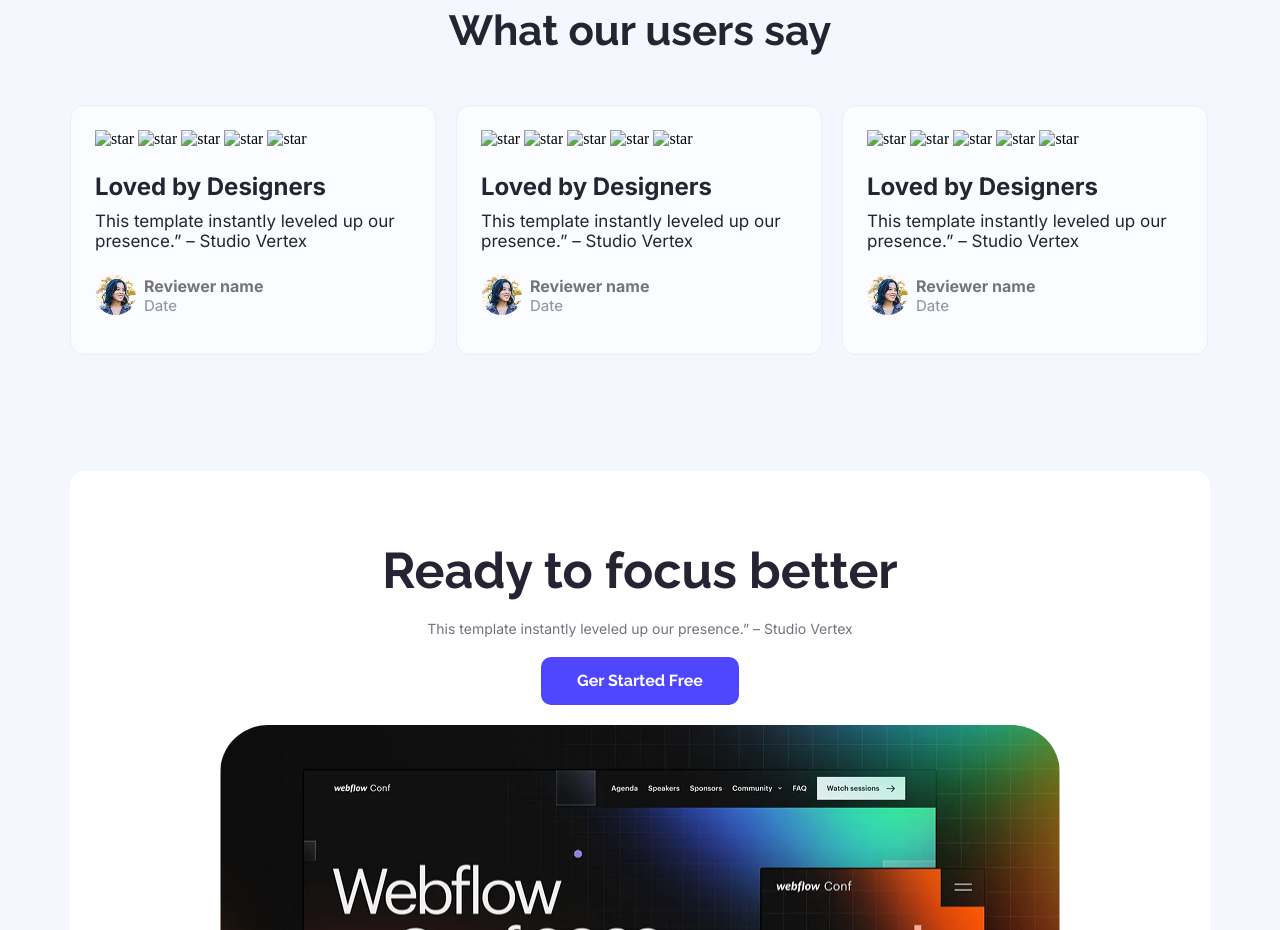
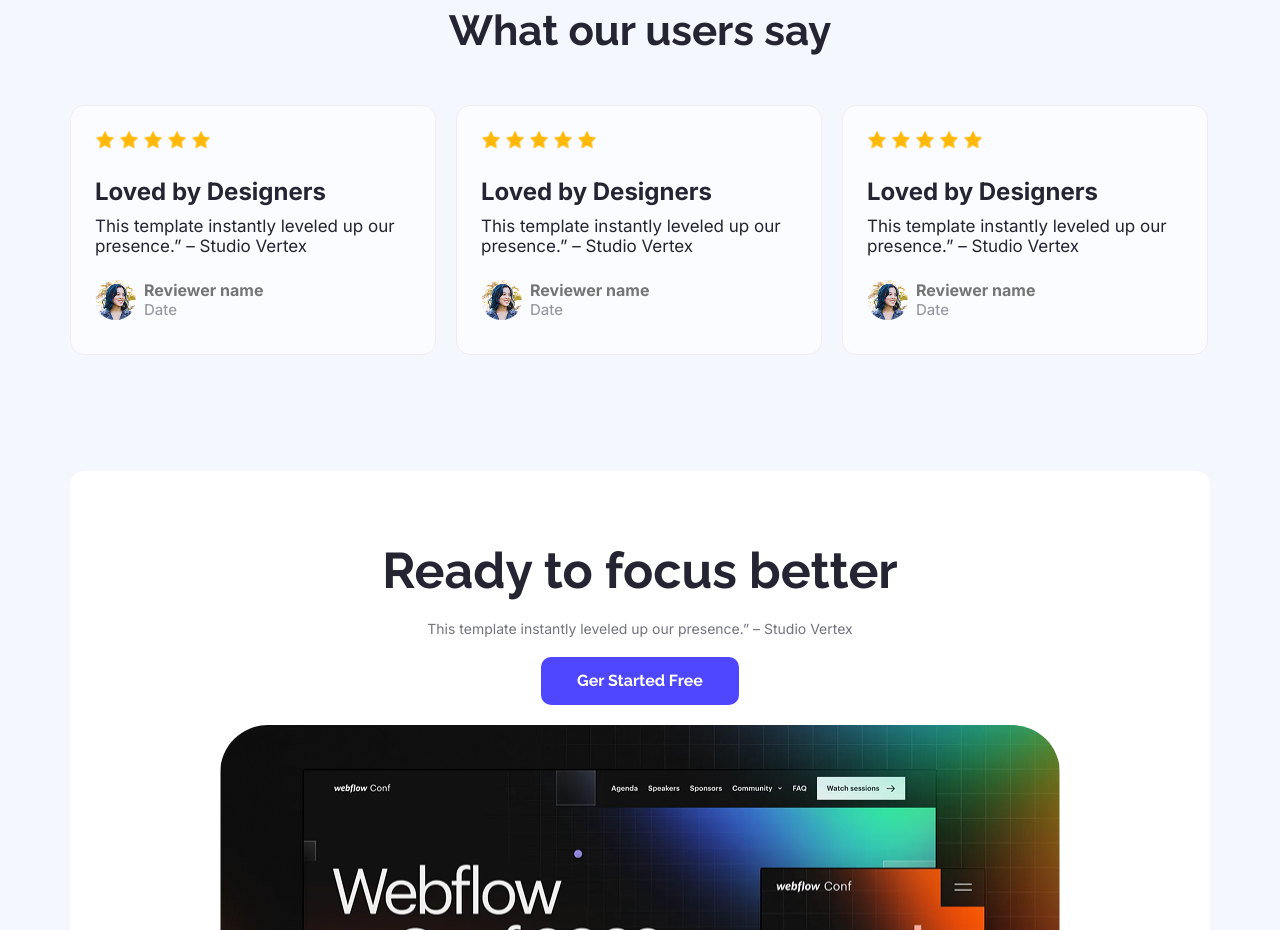
Before and after one commit to biplobrana007/assignment-01, a plain HTML site: page index.html in a window 1280 px wide. Shown: the part 1680-2610 px from the top of the page. Drawn offline with Linux system fonts and the light colour scheme; the site is published under a folder, as on GitHub Pages, so addresses that start at the root find nothing.

Commit message:
images path rectified

```diff
--- a/index.html
+++ b/index.html
@@ -36,7 +36,7 @@
                     <button class="btn ralewayFont">Launch Live Preview</button>
                 </div>
                 <div class="actionRight">
-                    <img src="images/wc-mini.png" alt="">
+                    <img src="./images/wc-mini.png" alt="">
                 </div>
             </div>
 
@@ -67,16 +67,16 @@
                 <h2 class="feedbackTitle ralewayFont">What our users say</h2>
                 <div class="feedbackReviews">
                     <div class="feedbackReview">
-                        <img src="/images/icon-star.png" alt="star" class="starRating">
-                        <img src="/images/icon-star.png" alt="star" class="starRating">
-                        <img src="/images/icon-star.png" alt="star" class="starRating">
-                        <img src="/images/icon-star.png" alt="star" class="starRating">
-                        <img src="/images/icon-star.png" alt="star" class="starRating">
+                        <img src="./images/icon-star.png" alt="star" class="starRating">
+                        <img src="./images/icon-star.png" alt="star" class="starRating">
+                        <img src="./images/icon-star.png" alt="star" class="starRating">
+                        <img src="./images/icon-star.png" alt="star" class="starRating">
+                        <img src="./images/icon-star.png" alt="star" class="starRating">
                         <h3 class="reviewTitle interFont">Loved by Designers</h3>
                         <p class="reviewComnt interFont">This template instantly leveled up our presence.” – Studio
                             Vertex</p>
                         <div class="reviewerInfo">
-                            <img src="images/avatar.png" alt="reviewer image" class="reviewerImg">
+                            <img src="./images/avatar.png" alt="reviewer image" class="reviewerImg">
                             <div class="reviewer">
                                 <h4 class="reviewerName interFont">Reviewer name</h4>
                                 <h5 class="reviewDate interFont">Date</h5>
@@ -84,16 +84,16 @@
                         </div>
                     </div>
                     <div class="feedbackReview">
-                        <img src="/images/icon-star.png" alt="star" class="starRating">
-                        <img src="/images/icon-star.png" alt="star" class="starRating">
-                        <img src="/images/icon-star.png" alt="star" class="starRating">
-                        <img src="/images/icon-star.png" alt="star" class="starRating">
-                        <img src="/images/icon-star.png" alt="star" class="starRating">
+                        <img src="./images/icon-star.png" alt="star" class="starRating">
+                        <img src="./images/icon-star.png" alt="star" class="starRating">
+                        <img src="./images/icon-star.png" alt="star" class="starRating">
+                        <img src="./images/icon-star.png" alt="star" class="starRating">
+                        <img src="./images/icon-star.png" alt="star" class="starRating">
                         <h3 class="reviewTitle interFont">Loved by Designers</h3>
                         <p class="reviewComnt interFont">This template instantly leveled up our presence.” – Studio
                             Vertex</p>
                         <div class="reviewerInfo">
-                            <img src="images/avatar.png" alt="reviewer image" class="reviewerImg">
+                            <img src="./images/avatar.png" alt="reviewer image" class="reviewerImg">
                             <div class="reviewer">
                                 <h4 class="reviewerName interFont">Reviewer name</h4>
                                 <h5 class="reviewDate interFont">Date</h5>
@@ -101,16 +101,16 @@
                         </div>
                     </div>
                     <div class="feedbackReview">
-                        <img src="/images/icon-star.png" alt="star" class="starRating">
-                        <img src="/images/icon-star.png" alt="star" class="starRating">
-                        <img src="/images/icon-star.png" alt="star" class="starRating">
-                        <img src="/images/icon-star.png" alt="star" class="starRating">
-                        <img src="/images/icon-star.png" alt="star" class="starRating">
+                        <img src="./images/icon-star.png" alt="star" class="starRating">
+                        <img src="./images/icon-star.png" alt="star" class="starRating">
+                        <img src="./images/icon-star.png" alt="star" class="starRating">
+                        <img src="./images/icon-star.png" alt="star" class="starRating">
+                        <img src="./images/icon-star.png" alt="star" class="starRating">
                         <h3 class="reviewTitle interFont">Loved by Designers</h3>
                         <p class="reviewComnt interFont">This template instantly leveled up our presence.” – Studio
                             Vertex</p>
                         <div class="reviewerInfo">
-                            <img src="images/avatar.png" alt="reviewer image" class="reviewerImg">
+                            <img src="./images/avatar.png" alt="reviewer image" class="reviewerImg">
                             <div class="reviewer">
                                 <h4 class="reviewerName interFont">Reviewer name</h4>
                                 <h5 class="reviewDate interFont">Date</h5>
@@ -121,31 +121,32 @@
             </div>
         </section>
         <!--------------------------READY TO FOCUS SECTION -->
-         <section class="container">
+        <section class="container">
             <div class="ready">
                 <h2 class="readyTitle ralewayFont">Ready to focus better</h2>
                 <p class="readyPara interFont">This template instantly leveled up our presence.” – Studio Vertex</p>
                 <button class="btn ralewayFont">Ger Started Free</button>
-                <img class="readyImg" src="images/wc-big.png" alt="">
+                <img class="readyImg" src="./images/wc-big.png" alt="">
             </div>
-         </section>
+        </section>
         <!-- -------------------GET IN TOUCH SECTION -->
-         <section class="container ">
+        <section class="container ">
             <div class="getInTouch">
                 <div class="getInTouchLeft">
                     <h1 class="getInTouchTitle ralewayFont">Let’s Get in Touch</h1>
                 </div>
                 <div class="getInTouchRight">
-                    <label  class="interFont" for="getInTouchEmail">Email</label>
-                    <input  class="interFont" type="email" name="" id="getInTouchEmail" placeholder="example@email.com">
-                    <label  class="interFont" for="getInTouchName">Name</label>
-                    <input  class="interFont" type="text" name="" id="getInTouchName" placeholder="full name">
-                    <label  class="interFont" for="getInTouchMessage">Message</label>
-                    <textarea class="interFont"  name="" id="getInTouchMessage" cols="30" rows="20" placeholder="write your message...."></textarea>
+                    <label class="interFont" for="getInTouchEmail">Email</label>
+                    <input class="interFont" type="email" name="" id="getInTouchEmail" placeholder="example@email.com">
+                    <label class="interFont" for="getInTouchName">Name</label>
+                    <input class="interFont" type="text" name="" id="getInTouchName" placeholder="full name">
+                    <label class="interFont" for="getInTouchMessage">Message</label>
+                    <textarea class="interFont" name="" id="getInTouchMessage" cols="30" rows="20"
+                        placeholder="write your message...."></textarea>
                     <button class="btn">Get in Touch</button>
                 </div>
             </div>
-         </section>
+        </section>
 
     </main>
 
```
